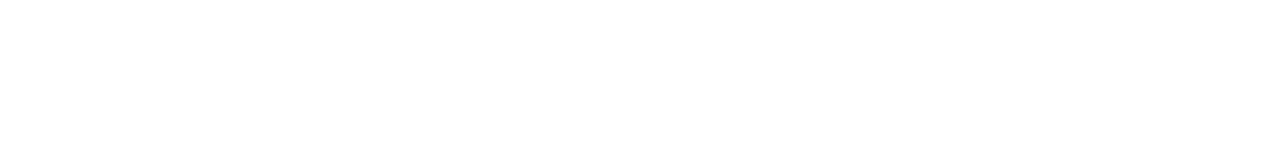
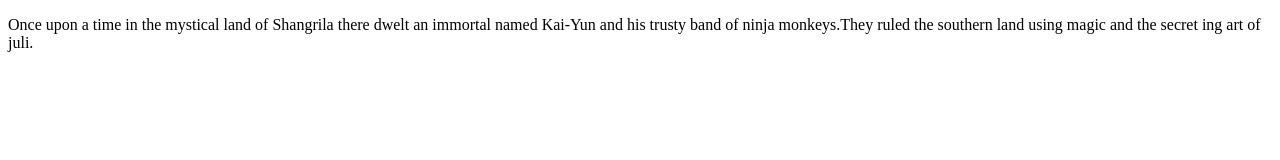
Before and after one commit to kldrivinski/GC-Midterm, a plain HTML site: page index.html in a window 1280 px wide. Drawn offline with Linux system fonts and the light colour scheme.

Commit message:
story line update

```diff
--- a/index.html
+++ b/index.html
@@ -1,17 +1,19 @@
 <!DOCTYPE html>
 <html lang="en">
+  <head>
+    <meta charset="UTF-8" />
+    <meta name="viewport" content="width=device-width, initial-scale=1.0" />
+    <meta http-equiv="X-UA-Compatible" content="ie=edge" />
+    <link rel="stylesheet" href="style.css" />
+    <title>Document</title>
+  </head>
 
-<head>
-    <meta charset="UTF-8">
-    <meta name="viewport" content="width=device-width, initial-scale=1.0">
-    <meta http-equiv="X-UA-Compatible" content="ie=edge">
-    <link rel="stylesheet" href="style.css">
-    <title>Document</title>
-</head>
-
-<body>
-
+  <body>
+    <p>
+      Once upon a time in the mystical land of Shangrila there dwelt an immortal
+      named Kai-Yun and his trusty band of ninja monkeys.They ruled the southern
+      land using magic and the secret ing art of juli.
+    </p>
     <script src="script.js"></script>
-</body>
-
+  </body>
 </html>
```
